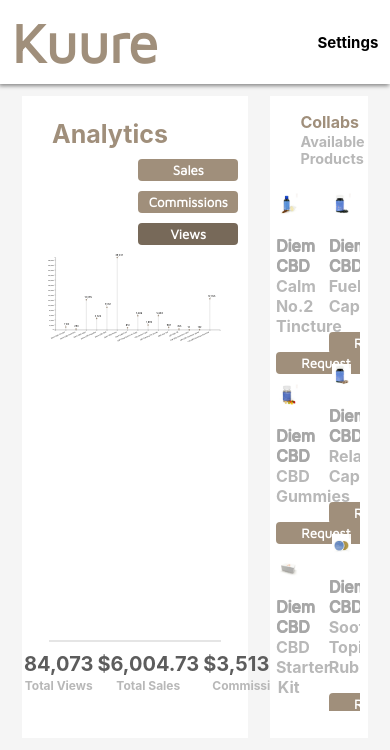
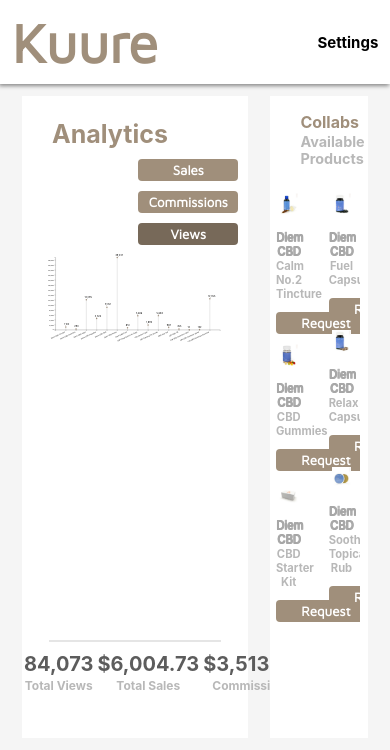
Before and after one commit to JuiceboxJones/Kuure, a React (Create React App) app: page / in a window 390 px wide. Shown: the top 750 px of the page. Built offline with nearby package versions, Linux system fonts and the light colour scheme.

Commit message:
fixing media queries

```diff
--- a/src/Components/Collab.css
+++ b/src/Components/Collab.css
@@ -85,6 +85,9 @@ img{
     font-size: 90%;
     margin-top: 1px;
   }
+  li p{
+    font-size: 70%;
+  }
 }
 
 @media screen and (min-width: 2100px) {
```
